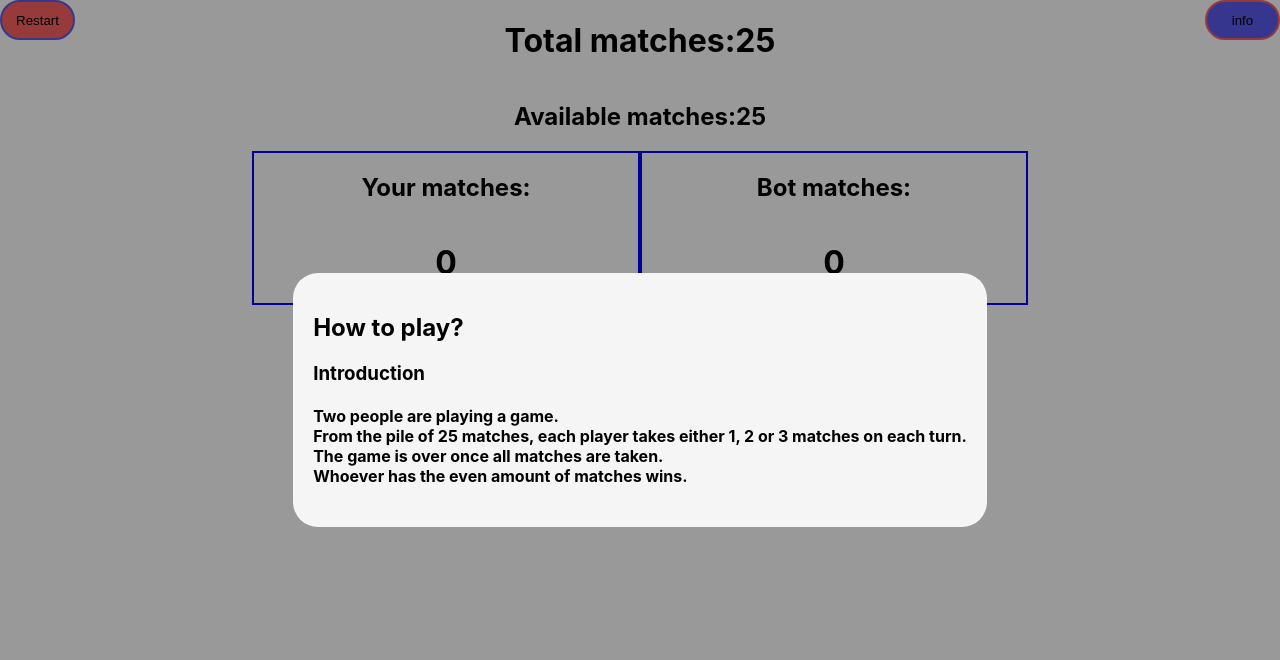
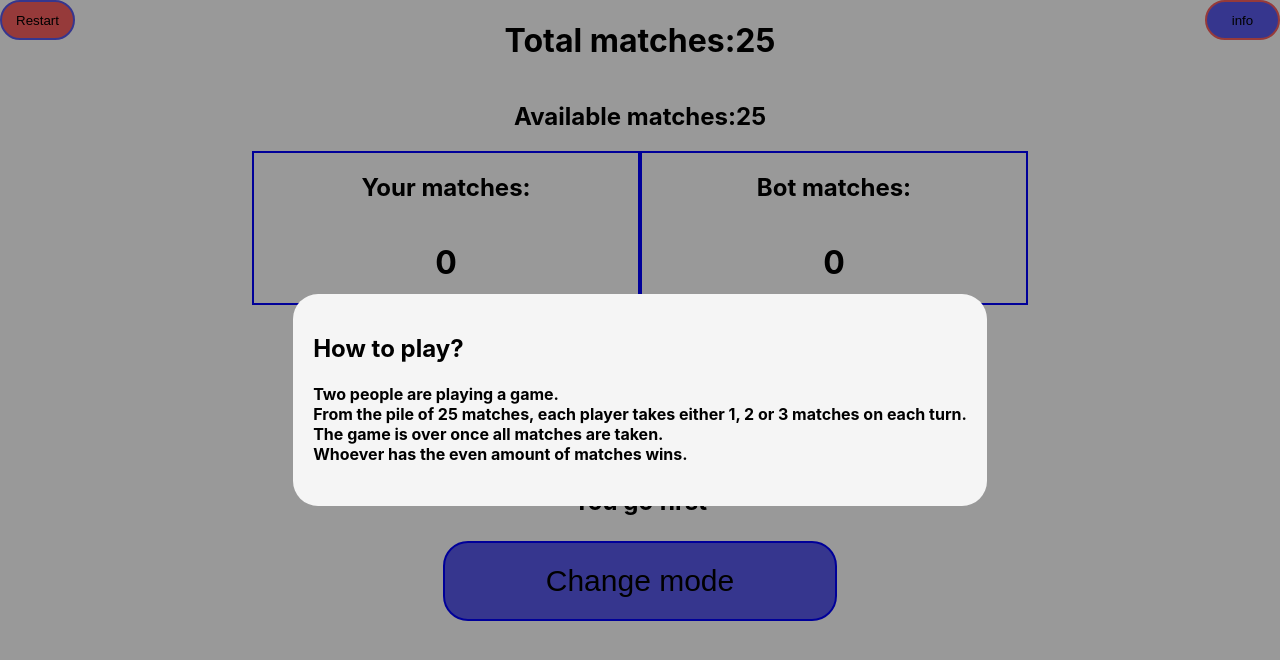
Before and after one commit to Kabadzh0b/Stormotion-Internship-JS-Test-Task, a React (Create React App) app in the folder game/: page / in a window 1280 px wide. Both pictures are taken after a click on the button "info". Shown: the top 660 px of the page. Built offline with nearby package versions, Linux system fonts and the light colour scheme; the HTML template or start-up script is replaced by a standard one.

Commit message:
decomposition

```diff
--- a/game/src/App.css
+++ b/game/src/App.css
@@ -61,3 +61,13 @@
     border: 2px solid #fa6060;
     background-color: #5a5aec;
 }
+
+.change-mod-button{
+    border: 2px solid blue;
+    border-radius: 25px;
+    width: calc(30vw + 10px);
+    height: 10vh;
+    margin-top: 5px;
+    font-size: 30px;
+    background-color: #5a5aec;
+}
--- a/game/src/App.tsx
+++ b/game/src/App.tsx
@@ -1,39 +1,50 @@
-import React, {useState} from 'react';
+import React, {useEffect, useState} from 'react';
 import './App.css';
 import MatchesButtons from "./components/MatchesButtons";
 import Score from "./components/Score";
-import InfoModal from "./components/InfoModal/InfoModal";
+import Modal from "./components/Modal/Modal";
+import Header from "./components/Header";
+import ModeComponent from "./components/ModeComponent/ModeComponent";
 
 function App() {
     const MATCHES: 25 = 25;
     const [AIMatches, setAIMatches] = useState<number>(0);
     const [playerMatches, setPlayerMatches] = useState<number>(0);
     const [availableMatches, setAvailableMatches] = useState<number>(MATCHES);
-    const [active, setActive] = useState<boolean>(false);
+    const [infoModalActive, setInfoModalActive] = useState<boolean>(false);
+    const [warningModalActive, setWarningModalActive] = useState<boolean>(false);
+    const [playerGoFirst, setPlayerGoFirst] = useState<boolean>(true);
+
+    const gameRestart = (): void => {
+        if (playerGoFirst) {
+            setAIMatches(0);
+            setPlayerMatches(0);
+            setAvailableMatches(MATCHES);
+        } else {
+            setAIMatches(3);
+            setPlayerMatches(0);
+            setAvailableMatches(MATCHES - 3);
+        }
+    }
+
+    useEffect(gameRestart, [playerGoFirst]);
 
     return (
         <div className="App">
-            <div className="flex-container content-space-between width100">
-                <button className="small-button restart" onClick={() => {
-                    setAIMatches(0);
-                    setPlayerMatches(0);
-                    setAvailableMatches(MATCHES);
-                }}>Restart
-                </button>
-                <h1>Total matches:{MATCHES}</h1>
-                <button className="small-button info" onClick={() => {
-                    setActive(true)
-                }}>info
-                </button>
-            </div>
 
+            <Header MATCHES={MATCHES} gameRestart={gameRestart} setInfoModalActive={setInfoModalActive}></Header>
             <h2>Available matches:{availableMatches}</h2>
             <Score playerMatches={playerMatches} AIMatches={AIMatches}></Score>
             <MatchesButtons availableMatches={availableMatches} setAvailableMatches={setAvailableMatches}
                             playerMatches={playerMatches}
                             setPlayerMatches={setPlayerMatches} AIMatches={AIMatches}
                             setAIMatches={setAIMatches}></MatchesButtons>
-            <InfoModal active={active} setActive={setActive}></InfoModal>
+            <ModeComponent playerGoFirst={playerGoFirst} playerMatches={playerMatches}
+                           setPlayerGoFirst={setPlayerGoFirst}
+                           setWarningModalActive={setWarningModalActive}></ModeComponent>
+            <Modal infoActive={infoModalActive} setInfoActive={setInfoModalActive} warningActive={warningModalActive}
+                   setWarningActive={setWarningModalActive} playerGoFirst={playerGoFirst}
+                   setPlayerGoFirst={setPlayerGoFirst}></Modal>
         </div>
     );
 }
--- /dev/null
+++ b/game/src/components/Header.tsx
@@ -0,0 +1,21 @@
+import React from "react";
+import {HeaderProps} from "../types/HeaderProps";
+
+
+const Header = ({MATCHES, gameRestart,setInfoModalActive}:HeaderProps) => {
+    return(
+        <div className="flex-container content-space-between width100">
+            <button className="small-button restart" onClick={gameRestart}>
+                Restart
+            </button>
+            <h1>Total matches:{MATCHES}</h1>
+            <button className="small-button info" onClick={() => {
+                setInfoModalActive(true);
+            }}>
+                info
+            </button>
+        </div>
+    )
+}
+
+export default Header;
--- a/game/src/components/InfoModal/InfoModal.tsx
+++ /dev/null
@@ -1,20 +0,0 @@
-import React from "react";
-import "./InfoModal.css";
-import {InfoModuleProps} from "../../types/InfoModuleProps";
-
-const BookModal = ({active, setActive}:InfoModuleProps) => {
-    return (
-        <div className={active ? "modal active" : "modal"} onClick={() => {
-            setActive(false);
-        }}>
-            <div className="modal__content" onClick={e => e.stopPropagation()}>
-                <h2>How to play?</h2>
-                <h3>Introduction</h3>
-                <h4>Two people are playing a game.<br/>From the pile of 25 matches, each player takes either 1, 2 or 3
-                    matches on each turn. <br/>The game is over once all matches are taken.<br/>Whoever has the even
-                    amount of matches wins.</h4>
-            </div>
-        </div>
-    )
-}
-export default BookModal;
--- a/game/src/components/InfoModal/InfoModal.css
+++ b/game/src/components/Modal/Modal.css
@@ -24,3 +24,28 @@
 .incorrect {
     border-color: red !important;
 }
+
+.hidden{
+    display: none;
+}
+
+.warning{
+    color: #fc5f5f;
+}
+
+.btn{
+    width: calc(50% - 10px);
+    height: 50px;
+    border-radius: 25px;
+}
+
+.mode{
+    border: 2px solid #fc5f5f;
+    background-color: #5a5aec;
+}
+
+.cancel{
+    border: 2px solid #5a5aec;
+    background-color: #fc5f5f;
+    margin-left: 10px;
+}
--- /dev/null
+++ b/game/src/components/Modal/Modal.tsx
@@ -0,0 +1,45 @@
+import React from "react";
+import "./Modal.css";
+import {ModalProps} from "../../types/ModalProps";
+
+const Modal = ({
+                   infoActive,
+                   setInfoActive,
+                   warningActive,
+                   setWarningActive,
+                   playerGoFirst,
+                   setPlayerGoFirst
+               }: ModalProps) => {
+    return (
+        <div>
+            <div className={infoActive || warningActive ? "modal active" : "modal"} onClick={() => {
+                setInfoActive(false);
+                setWarningActive(false);
+            }}>
+                <div className="modal__content" onClick={e => e.stopPropagation()}>
+                    <div className={infoActive ? "" : "hidden"}>
+                        <h2>How to play?</h2>
+                        <h4>Two people are playing a game.<br/>From the pile of 25 matches, each player takes either 1,
+                            2 or 3
+                            matches on each turn. <br/>The game is over once all matches are taken.<br/>Whoever has the
+                            even
+                            amount of matches wins.</h4>
+                    </div>
+                    <div className={warningActive ? "" : "hidden"}>
+                        <h1 className="warning">Warning!</h1>
+                        <h2>changing the mode will restart the game</h2>
+                        <button className="btn mode" onClick={() => {
+                            setPlayerGoFirst(!playerGoFirst)
+                            setWarningActive(false);
+                        }}>OK. Change my mode
+                        </button>
+                        <button className="btn cancel" onClick={() => setWarningActive(false)}>Cancel</button>
+                    </div>
+                </div>
+            </div>
+        </div>
+
+
+    )
+}
+export default Modal;
--- /dev/null
+++ b/game/src/components/ModeComponent/ModeComponent.css
@@ -0,0 +1,6 @@
+.mode-div{
+    display: flex;
+    flex-direction: column;
+    align-items: center;
+    justify-content: center;
+}
--- /dev/null
+++ b/game/src/components/ModeComponent/ModeComponent.tsx
@@ -0,0 +1,21 @@
+import React from "react";
+import {ModeComponentProps} from "../../types/ModeComponentProps";
+import "./ModeComponent.css";
+
+const ModeComponent = ({playerGoFirst, setPlayerGoFirst, playerMatches, setWarningModalActive}: ModeComponentProps) => {
+    return (
+        <div className="mode-div">
+            <h2>{playerGoFirst ? "You go first" : "Bot goes first"}</h2>
+            <button className="change-mod-button" onClick={() => {
+                if (playerMatches === 0) {
+                    setPlayerGoFirst(!playerGoFirst);
+                } else {
+                    setWarningModalActive(true);
+                }
+            }}>Change mode
+            </button>
+        </div>
+    )
+}
+
+export default ModeComponent;
--- /dev/null
+++ b/game/src/types/HeaderProps.ts
@@ -0,0 +1,5 @@
+export interface HeaderProps{
+    MATCHES:number,
+    gameRestart:()=>void,
+    setInfoModalActive:(value:boolean)=>void,
+}
--- a/game/src/types/InfoModuleProps.ts
+++ /dev/null
@@ -1,4 +0,0 @@
-export interface InfoModuleProps{
-    active:boolean,
-    setActive:(value:boolean)=>void
-}
--- /dev/null
+++ b/game/src/types/ModalProps.ts
@@ -0,0 +1,8 @@
+export interface ModalProps {
+    infoActive:boolean,
+    setInfoActive:(value:boolean)=>void,
+    warningActive:boolean,
+    setWarningActive:(value:boolean)=>void,
+    playerGoFirst:boolean,
+    setPlayerGoFirst:(value:boolean)=>void,
+}
--- /dev/null
+++ b/game/src/types/ModeComponentProps.ts
@@ -0,0 +1,6 @@
+export interface ModeComponentProps{
+    playerGoFirst:boolean,
+    playerMatches:number,
+    setPlayerGoFirst:(value:boolean)=>void,
+    setWarningModalActive:(value:boolean)=>void,
+}
```
